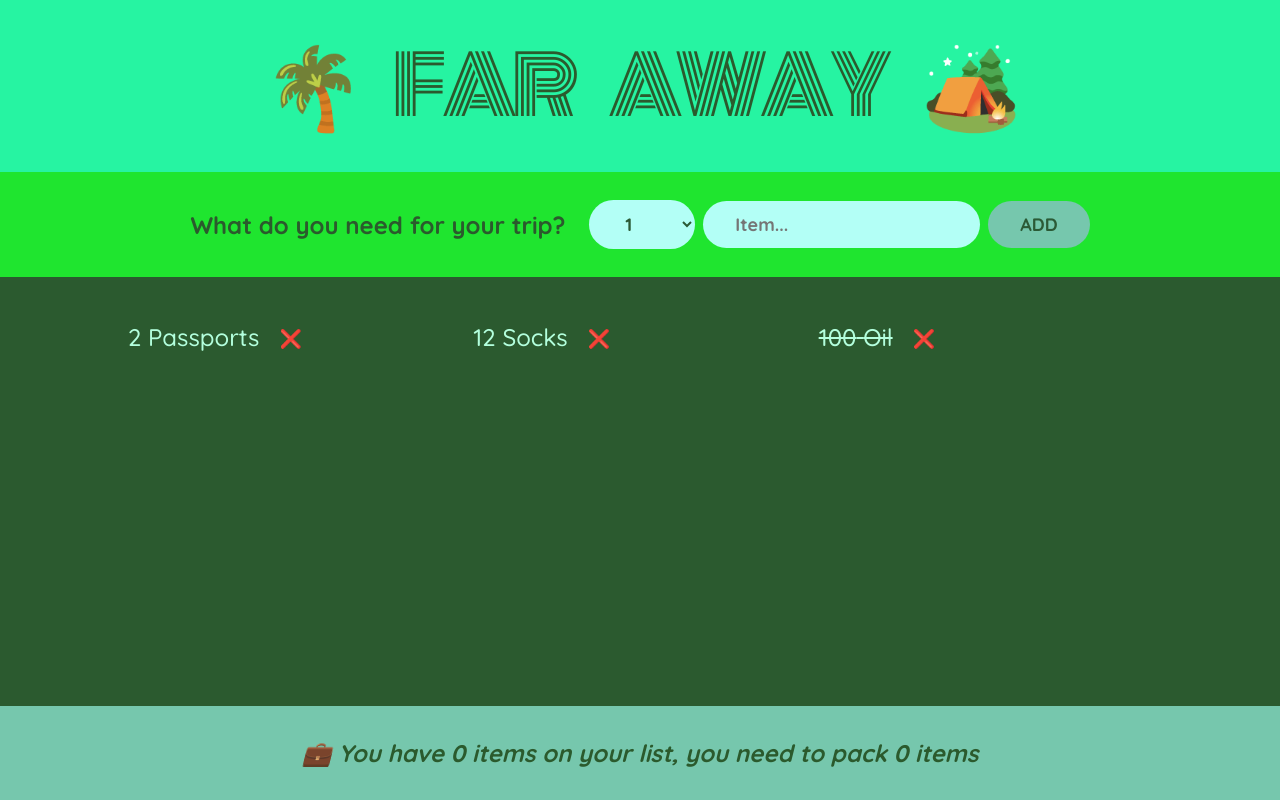
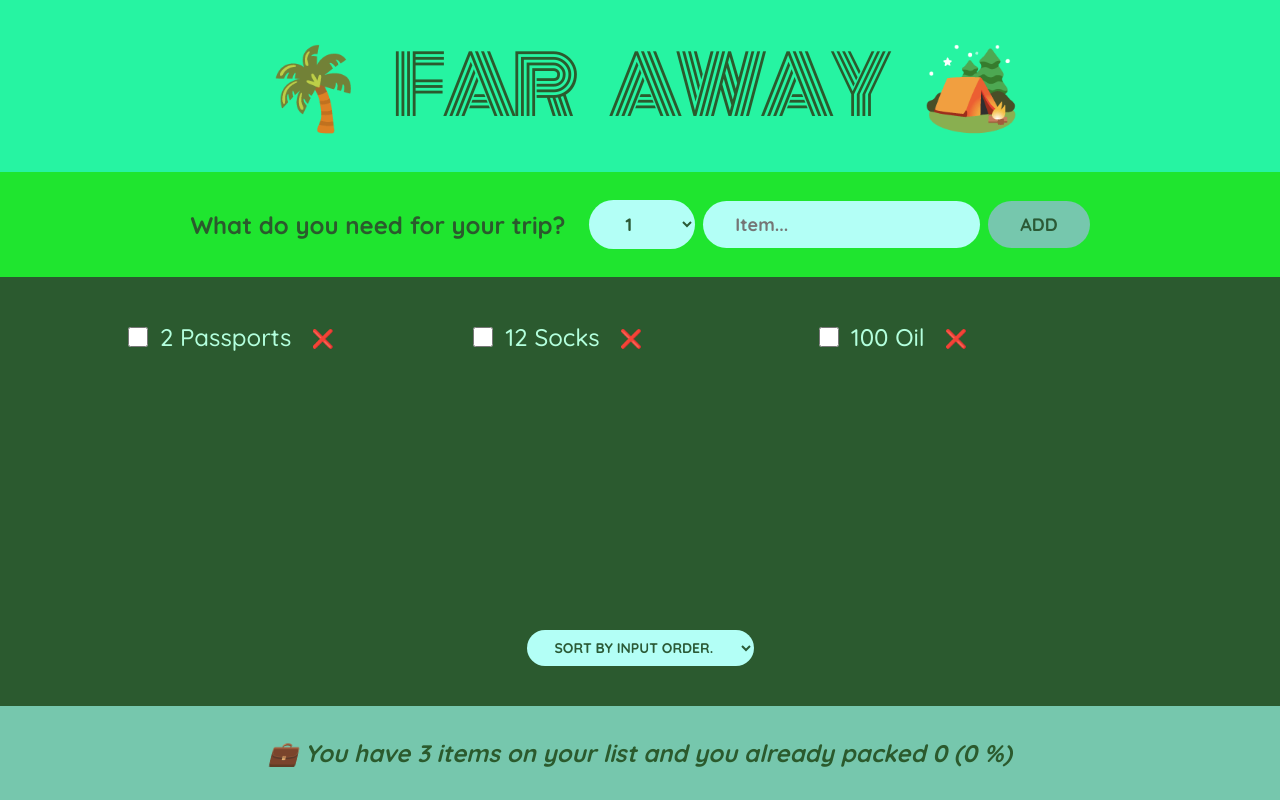
Before and after one commit to phamngocbaoan79/todo-list, a React (Create React App) app: page / in a window 1280 px wide. Built offline with nearby package versions, Linux system fonts and the light colour scheme.

Commit message:
count number item

```diff
--- a/src/App.js
+++ b/src/App.js
@@ -3,7 +3,7 @@ import { useState } from "react";
 const initialItems = [
   { id: 1, description: "Passports", quantity: 2, packed: false },
   { id: 2, description: "Socks", quantity: 12, packed: false },
-  { id: 3, description: "Oil", quantity: 100, packed: true },
+  { id: 3, description: "Oil", quantity: 100, packed: false },
 ];
 
 export default function App() {
@@ -27,6 +27,12 @@ export default function App() {
      setItems((items) => items.filter(item => item.id !== id));
   }
 
+  function handleChecked(id) {
+    // Map nó sẽ duyệt qua từng phần tử trong mảng, và return lại một phần tử mới để tạo thành mảng mới
+    // => ...item để trả ra 1 object như cũ, sau đó ghi đè thuộc tính packed bằng cách đảo ngược giá trị hiện tại của nó
+    setItems((items) => items.map((item) => item.id === id ? {...item, packed: !item.packed} : item ));
+  }
+
   return (
     <div className="app">
       <Logo />
@@ -37,8 +43,8 @@ export default function App() {
         setQuantity={setQuantity}
         handleSubmit={handleSubmit}
       />
-      <PackingList items={items} onDeleteItem={handleDeleteItem}/>
-      <Stats />
+      <PackingList items={items} onDeleteItem={handleDeleteItem} onHandleChecked={handleChecked}/>
+      <Stats items={items}/>
     </div>
   );
 }
@@ -70,21 +76,35 @@ function Form({ description, setDescription, quantity, setQuantity, handleSubmit
   );
 }
 
-function PackingList({items, onDeleteItem}) {
+function PackingList({items, onDeleteItem, onHandleChecked}) {
   return (
     <div className="list">
       <ul>
         {items.length === 0 ? <em className="empty-list">Your list is empty</em> : items.map((item) => (
-          <Item item={item} key={item.id} onDeleteItem={onDeleteItem}/>
+          <Item item={item}
+          key={item.id}
+          onDeleteItem={onDeleteItem}
+          onHandleChecked={onHandleChecked}/>
         )) }
       </ul>
+
+      <div className="actions">
+        <select>
+          <option value="sort">sort by input order.</option>
+          <option value="description">sort by description</option>
+          <option value="packed">sort by status</option>
+        </select>
+      </div>
     </div>
   );
 }
 
-function Item({ item, onDeleteItem }) {
+function Item({ item, onDeleteItem , onHandleChecked}) {
+  // Nên dùng onChange + checked thay vì onClick + value để tránh lỗi cũng như đảm bảo tính truy cập, chuẩn React hơn
+  // dùng onClick vẫn chạy bình thường nhưng phải thêm readOnly để không bị lỗi (warning)
   return (
     <li>
+      <input type="checkbox" checked={item.packed} readOnly onClick={() => onHandleChecked(item.id)}/>
       <span style={item.packed ? { textDecoration: "line-through" } : {}}>
         {item.quantity} {item.description}
       </span>
@@ -93,10 +113,17 @@ function Item({ item, onDeleteItem }) {
   );
 }
 
-function Stats() {
+function Stats({ items }) {
+  const numberItems = items.length;
+  const numberPacked = items.filter(item => (item.packed)).length;
+  const percentTage = Math.round((numberPacked / numberItems) * 100);
   return (
     <footer className="stats">
-      <em>💼 You have 0 items on your list, you need to pack 0 items</em>
+      {
+        percentTage === 100 ? <em>You are ready to go! 🏕️</em>
+        : <em>💼 You have {numberItems} items on your list and you already packed {numberPacked} ({percentTage} %)
+          </em>
+      }
     </footer>
   );
 }
```
